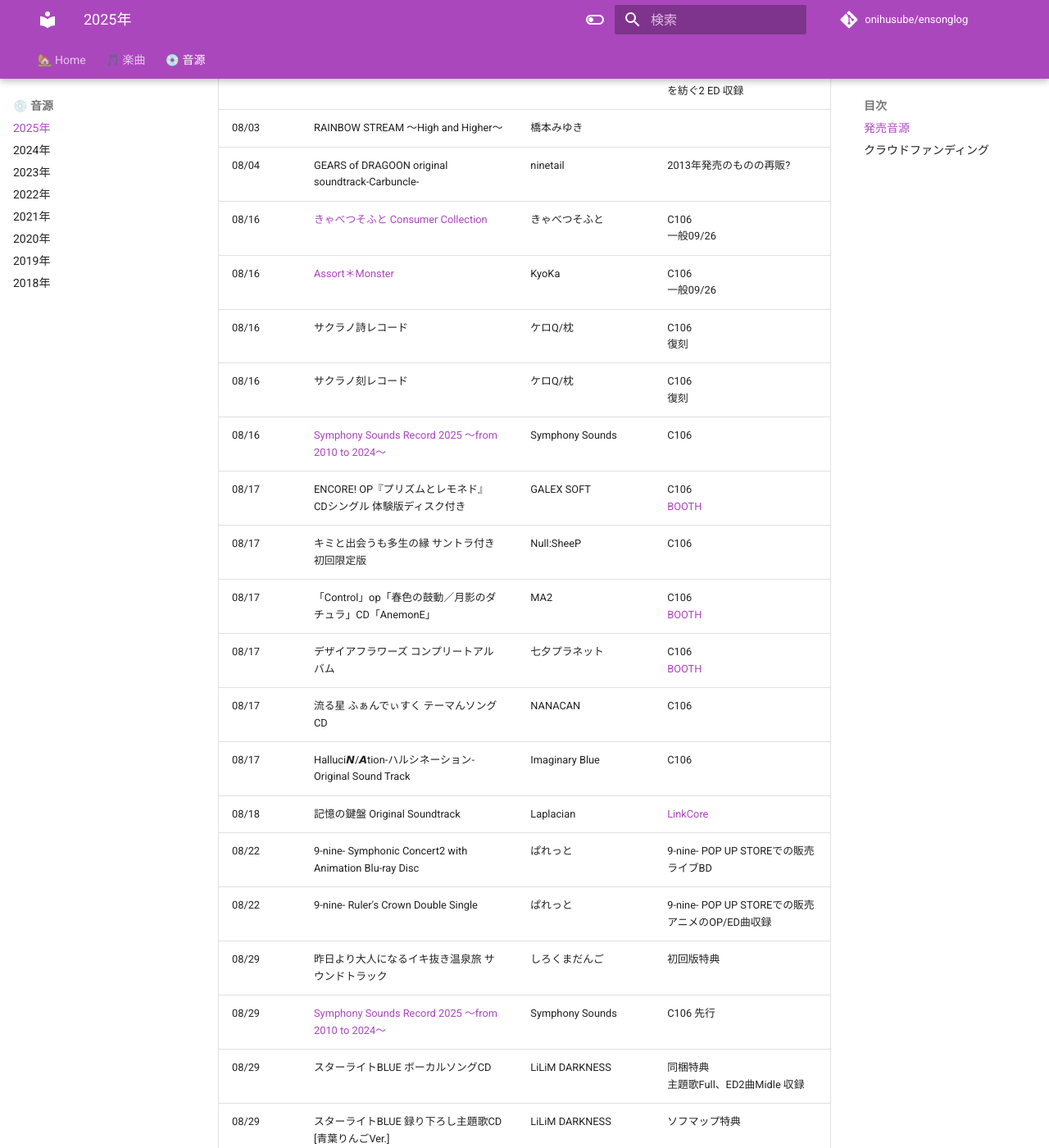
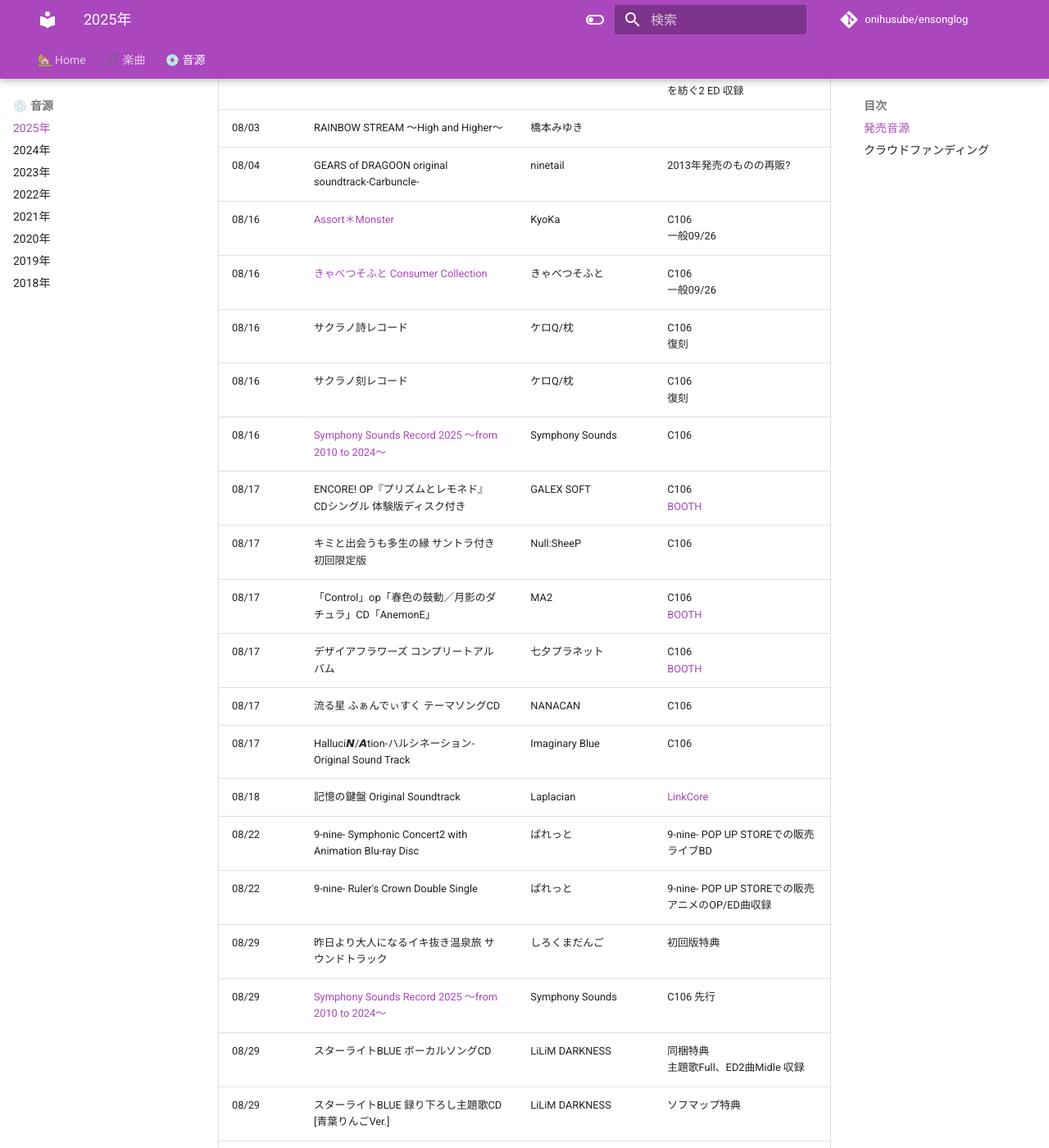
Before and after one commit to onihusube/ensonglog, an MkDocs documentation site: the page built from docs/2025/音源.md, in a window 1280 px wide and 1400 px high, scrolled down 8731 px. Shown: the whole window at 82% size. Built offline with MkDocs 1.6.1 and Material for MkDocs 9.7.7, drawn with Linux system fonts in a browser that asks for light colours; comment, search, counter and statistics services are not loaded.

Commit message:
微修正

```diff
--- a/docs/2025/音源.md
+++ b/docs/2025/音源.md
@@ -134,8 +134,8 @@
 | 07/28 | To You | 黒瀬アイル | M3春 先行 </br> [BOOTH](https://aislekurose.booth.pm/items/7134229) </br> 淫獄の放課後2 OP、僕に抱かれ喘ぐ妻は、他の男に抱かれた話を紡ぐ2 ED 収録 |
 | 08/03 | RAINBOW STREAM ～High and Higher～ | 橋本みゆき |  |
 | 08/04 | GEARS of DRAGOON original soundtrack-Carbuncle- | ninetail | 2013年発売のものの再販? |
+| 08/16 | [Assort＊Monster](./音源個別/Assort＊Monster.md) | KyoKa | C106 </br> 一般09/26 |
 | 08/16 | [きゃべつそふと Consumer Collection](./音源個別/きゃべつそふと%20Consumer%20Collection.md) | きゃべつそふと | C106 </br> 一般09/26 |
-| 08/16 | [Assort＊Monster](./音源個別/Assort＊Monster.md) | KyoKa | C106 </br> 一般09/26 |
 | 08/16 | サクラノ詩レコード | ケロQ/枕 | C106 </br> 復刻 |
 | 08/16 | サクラノ刻レコード | ケロQ/枕 | C106 </br> 復刻 |
 | 08/16 | [Symphony Sounds Record 2025 ～from 2010 to 2024～](./音源個別/Symphony%20Sounds%20Record%202025%20～from%202010%20to%202024～.md) | Symphony Sounds | C106 |
@@ -143,7 +143,7 @@
 | 08/17 | キミと出会うも多生の縁 サントラ付き初回限定版 | Null:SheeP | C106 |
 | 08/17 | 「Control」op「春色の鼓動／月影のダチュラ」CD「AnemonE」 | MA2 | C106 </br> [BOOTH](https://masquaregames.booth.pm/items/7166132) |
 | 08/17 | デザイアフラワーズ コンプリートアルバム | 七夕プラネット | C106 </br> [BOOTH](https://keica.booth.pm/items/7278606) |
-| 08/17 | 流る星 ふぁんでぃすく テーマんソングCD | NANACAN | C106 |
+| 08/17 | 流る星 ふぁんでぃすく テーマソングCD | NANACAN | C106 |
 | 08/17 | Halluci𝙉/𝘼tion-ハルシネーション- Original Sound Track | Imaginary Blue | C106 |
 | 08/18 | 記憶の鍵盤 Original Soundtrack | Laplacian | [LinkCore](https://linkco.re/VqQ20bDb) |
 | 08/22 | 9-nine- Symphonic Concert2 with Animation Blu-ray Disc | ぱれっと | 9-nine- POP UP STOREでの販売 </br>ライブBD |
```
